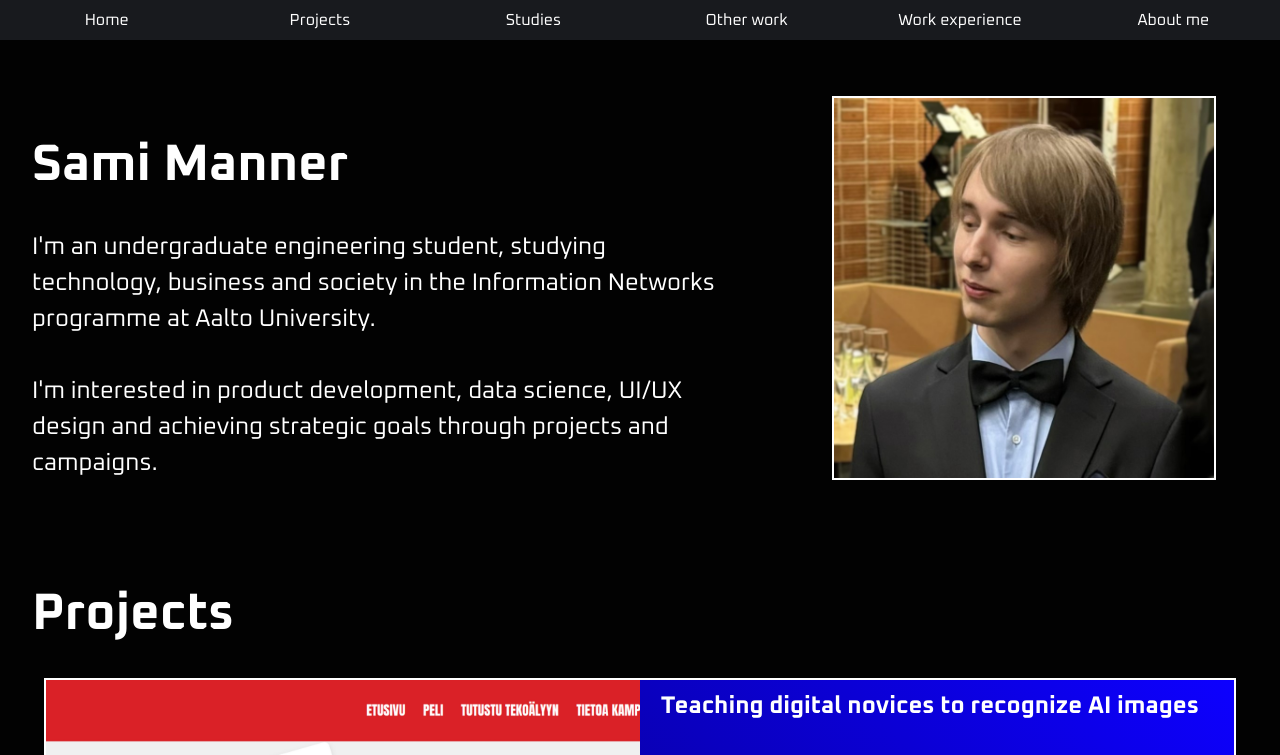
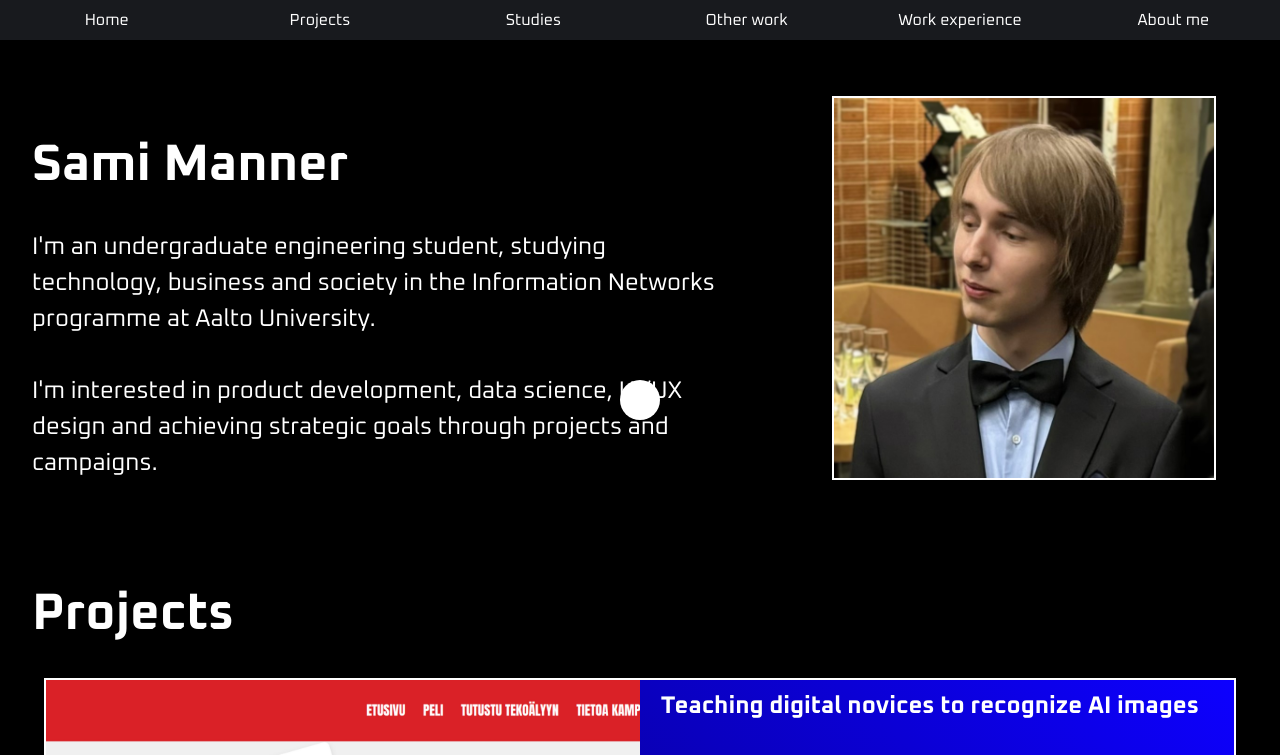
Before and after one commit to silentwinter0/portfolio, a React (Vite) app: page / in a window 1280 px wide. Shown: the top 755 px of the page. Built offline with nearby package versions, Linux system fonts and the light colour scheme.

Commit message:
Started work on hero animation

```diff
--- /dev/null
+++ b/src/components/Hero.jsx
@@ -0,0 +1,59 @@
+import React, { useEffect, useRef } from 'react';
+
+const Hero = () => {
+    const canvasRef = useRef(null);
+
+    useEffect(() => {
+        const canvas = canvasRef.current;
+        const ctx = canvas.getContext('2d');
+        let animationFrameId;
+
+        // Resize canvas when window size changes
+        const resizeCanvas = () => {
+        canvas.width = window.innerWidth;
+        canvas.height = window.innerHeight;
+        };
+
+        window.addEventListener('resize', resizeCanvas);
+        resizeCanvas();
+
+        // Render loop
+        const render = () => {
+        ctx.clearRect(0, 0, canvas.width, canvas.height);
+
+        // Test ball
+        ctx.fillStyle = 'white';
+        ctx.beginPath();
+        ctx.arc(canvas.width / 2, canvas.height / 2, 20, 0, Math.PI * 2);
+        ctx.fill();
+
+        animationFrameId = window.requestAnimationFrame(render);
+        };
+
+        render();
+
+        // Remove div in case
+        return () => {
+            window.removeEventListener('resize', resizeCanvas);
+            window.cancelAnimationFrame(animationFrameId);
+        };
+    }, []);
+
+    return (
+        <canvas
+        ref={canvasRef}
+        style={{
+            position: 'fixed',
+            top: 0,
+            left: 0,
+            width: '100%',
+            height: '100vh',
+            backgroundColor: '#000000',
+            zIndex: -1,
+            pointerEvents: 'none',
+        }}
+        />
+    );
+};
+
+export default Hero;
--- a/src/pages/FrontPage.css
+++ b/src/pages/FrontPage.css
@@ -23,7 +23,7 @@ html, body, #root {
 }
 
 .background {
-  background-color: var(--bg-color);
+  /* background-color: var(--bg-color); */
   width: 100%;
   min-height: 100vh;
   display: flex;
--- a/src/pages/FrontPage.jsx
+++ b/src/pages/FrontPage.jsx
@@ -6,11 +6,13 @@ import Projects from '../components/Projects.jsx'
 import OtherWork from '../components/OtherWork.jsx'
 import Article from '../components/Article.jsx'
 import selfPortrait from '../assets/images/pic1.jpg'
+import Hero from '../components/Hero.jsx'
 
 function FrontPage() {
 
   return (
     <div className="background">
+      <Hero />
       <Header />
       <div className='introduction-box'>
         <div className="introduction-text">
```
